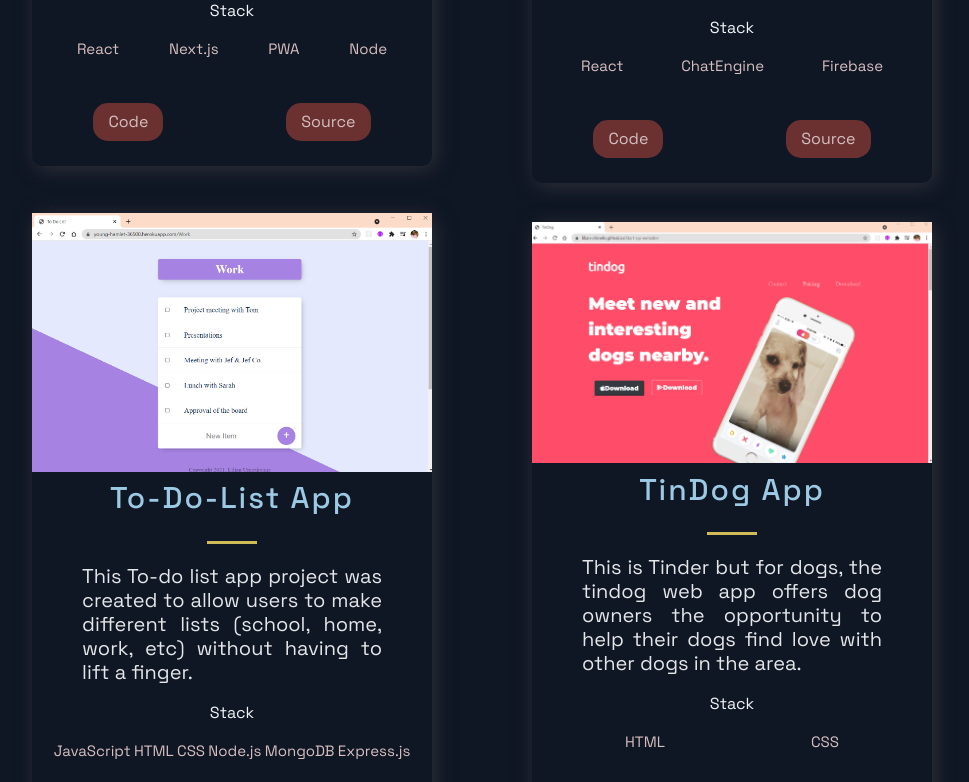
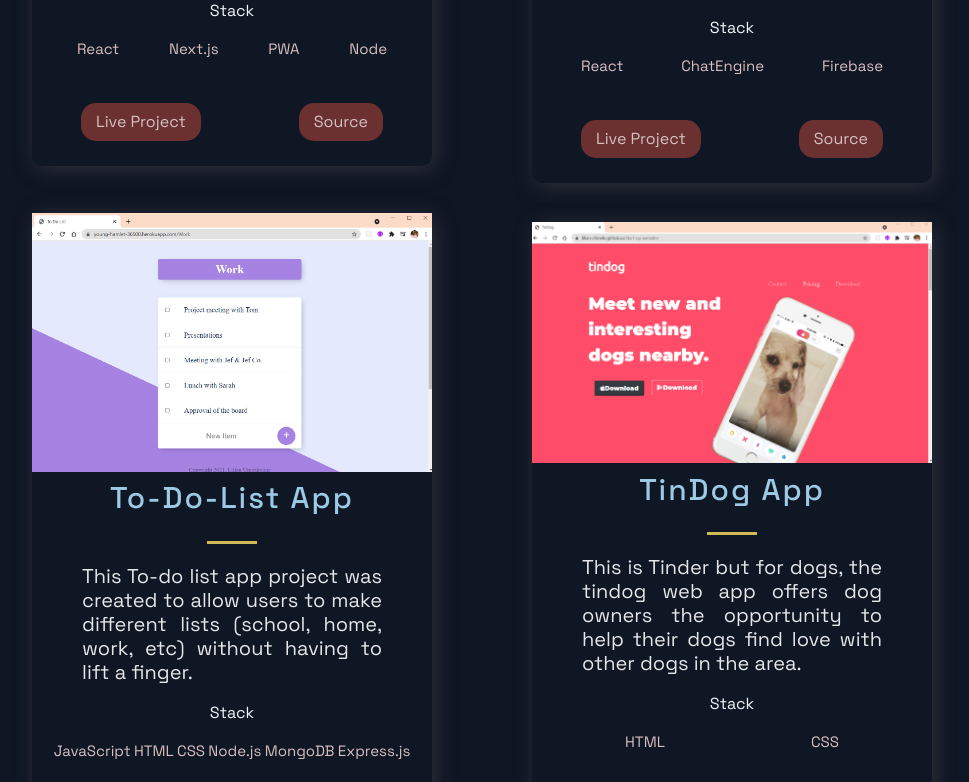
Before and after one commit to Lilian-Chinelo/Personal-Portfolio, a Next.js app: page / in a window 1280 px wide. Shown: the part 1418-2200 px from the top of the page, without its empty margins (158-1127 px from the left). Built offline with nearby package versions, Linux system fonts and the light colour scheme.

Commit message:
updated links

```diff
--- a/src/components/Projects/Projects.js
+++ b/src/components/Projects/Projects.js
@@ -43,7 +43,7 @@
               </TagList>
             </div>
             <UtilityList>
-              <ExternalLinks href={p.visit}>Code</ExternalLinks>
+              <ExternalLinks href={p.visit}>Live Project</ExternalLinks>
               <ExternalLinks href={p.source}>Source</ExternalLinks>
             </UtilityList>
           </BlogCard>
```
Also changed, not shown: 1 other file (tests, documents, lock files or other folders).
